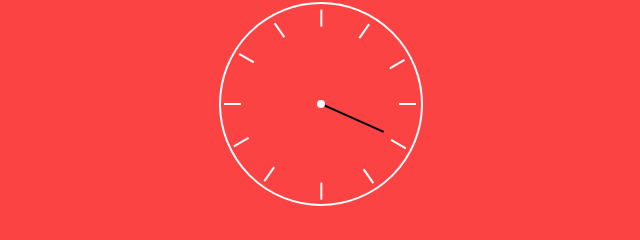
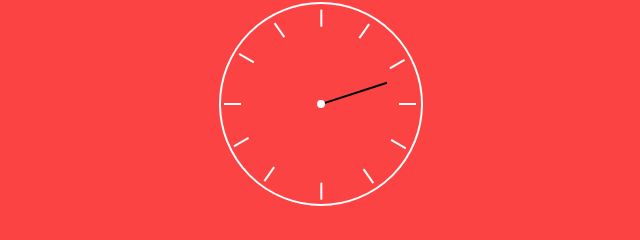
Before and after one commit to ifdan/beginnerJSProjects, a website: page analogClock.html in a window 1280 px wide. Shown: the part 148-388 px from the top of the page, 319-959 px from the left. Drawn offline with Linux system fonts and the light colour scheme.

Commit message:
functionality for presenatation to dev deam

```diff
--- a/analogClock.html
+++ b/analogClock.html
@@ -135,15 +135,14 @@
       </div>
   </div>
   <script>
-    let rotateLine = 0;
     function getTime() {
       const today = new Date();
       const hours = today.getHours();
       const minutes = today.getMinutes();
       const seconds = today.getSeconds();
       const minutesLine = document.querySelector('.analog-line-minutes');
+      let rotateLine = seconds * 6;
       minutesLine.style.rotate = (`${rotateLine}deg`);
-      rotateLine += 6;
     }
     let clock = setInterval(getTime, 1000);
   </script>
```
